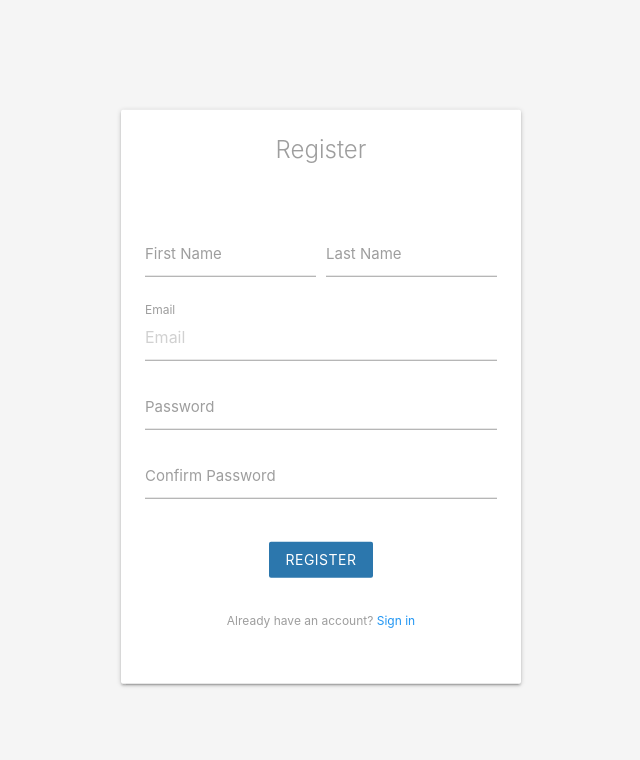
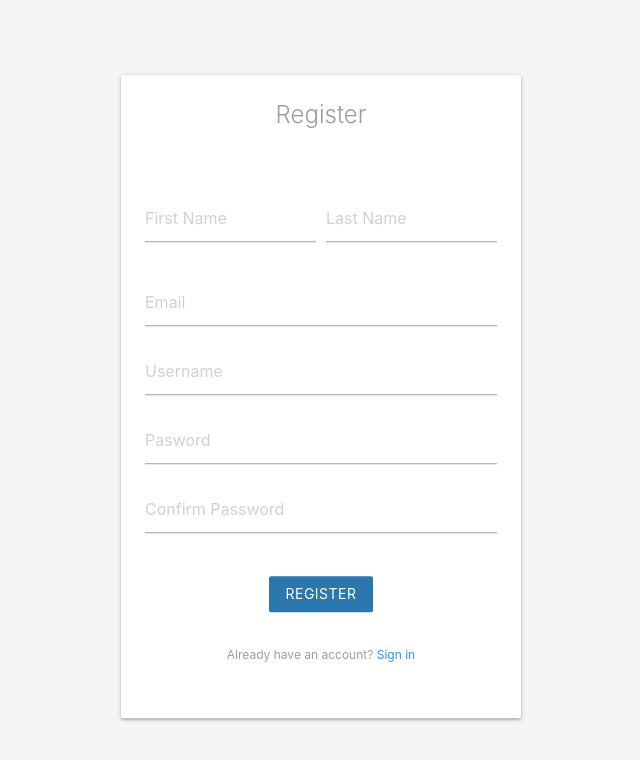
Before and after one commit to rahmanwolied/HospitalProject, a PHP site: page /register.php in a window 1280 px wide. Shown: the top 760 px of the page, without its empty margins (319-959 px from the left). Run offline with PHP 8.4, Linux system fonts and the light colour scheme.

Commit message:
tempcommit

```diff
--- a/register.php
+++ b/register.php
@@ -1,3 +1,27 @@
+<?php
+    $fname = $lname = $email = $username = $pass = $passconfirm = "";
+    $errors = array('fname' => '', 'lname' => '', 'email' => '', 'username' => '', 'pass' => '', 'passconfirm' => '');
+
+    if (isset($_POST['submit'])){
+
+        if (empty($_POST['fname']) || empty($_POST['lname']) ||
+        empty($_POST['email']) || empty($_POST['username']) || empty($_POST['pass']) || empty($_POST['passconfirm'])){
+            echo "Please fill all the fields";
+        }
+
+        else{
+            $fname = $_POST['fname'];
+            $lname = $_POST['lname'];
+            $email = $_POST['email'];
+            $username = $_POST['username'];
+            $pass = $_POST['pass'];
+            $passconfirm = $_POST['passconfirm'];
+        }
+
+    }
+
+?>
+
 <!DOCTYPE html>
 <html lang="en">
 <head>
@@ -15,38 +39,40 @@
             <div class="card white center">
                 <div class="card-content">
                     <span class="card-title grey-text">Register</span>
-                    <form class = "col s12" action="admin_login.php" method="POST">
+                    <form class = "col s12" action="register.php" method="POST">
                         <div class="form-names">
 
                             <div class="input-field">
-                                <input type="text" name="fname">
-                                <label for="fname">First Name</label>
+                                <input type="text" name="fname" placeholder="First Name" autocomplete="off" value="<?php echo htmlspecialchars($fname) ?>">
                             </div>
 
                             <div class="input-field">
-                                <input type="text" name="lname">
-                                <label for="lname">Last Name</label>
+                                <input type="text" name="lname" placeholder="Last Name" autocomplete="off" value="<?php echo htmlspecialchars($lname) ?>">
                             </div>
+                        </div>
 
+                        <div class="input-field">
+                            <input type="email" name="email" placeholder="Email" value="<?php echo htmlspecialchars($email) ?>" autocomplete="off" class="validate">
                         </div>
+
                         <div class="input-field">
-                            <input type="email" name="email" placeholder="Email" autocomplete="off" class="validate">
-                            <label for="email" class="">Email</label>
+                            <input type="text" name="username" id="username" placeholder="Username" value="<?php echo htmlspecialchars($username) ?>" autocomplete="off" class="validate">
                         </div>
+
                         <div class="input-field">
-                            <input type="password" name="pass">
-                            <label for="pass">Password</label>
+                            <input type="password" name="pass" id="password" placeholder="Pasword" autocomplete="off">
                         </div>
+
                         <div class="input-field">
-                            <input type="password" name="passconfirm">
-                            <label for="passconfirm">Confirm Password</label>
+                            <input type="password" name="passconfirm" placeholder="Confirm Password" autocomplete="off">
                         </div>
+
                         <div class="center">
                             <input style="margin-top: 20px;"type="submit" name="submit" value="Register" class="btn brand z-depth-0">
                         </div>
 
                         <div class="grey-text center account-have" style="padding-top: 24px;">
-                            Already have an account?<a class="blue-text" href="index.php">  Sign in</a>
+                            Already have an account?<a class="blue-text" href="index.php"> Sign in</a>
                         </div>
 
                     </div>
```
Also changed, not shown: index.php (+13 -0 lines).
